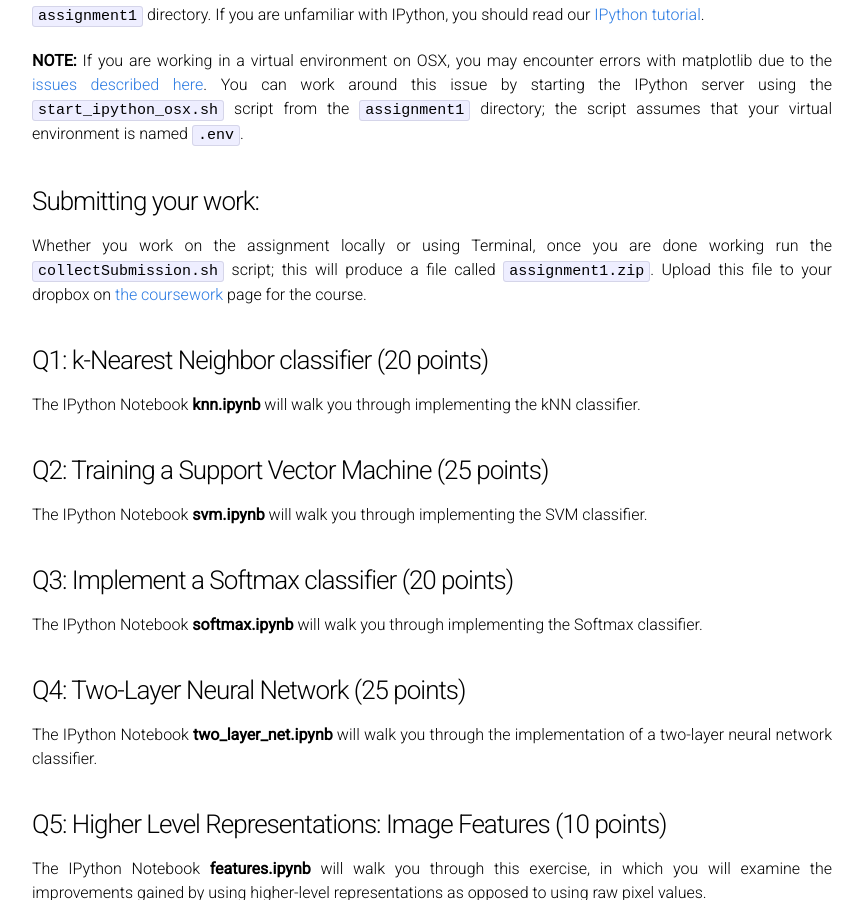
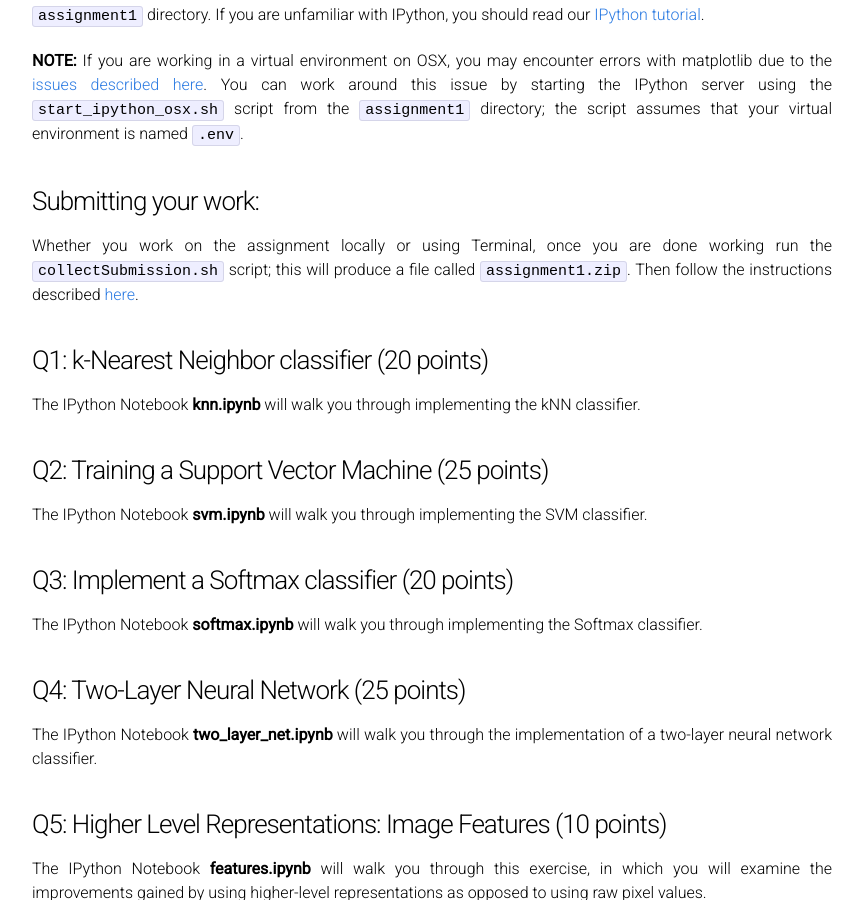
Before and after one commit to deep-learning-su/deep-learning-su.github.io, a Jekyll site: the page built from assignments/2017/assignment1.md, in a window 1280 px wide and 900 px high, scrolled down 1295 px. Shown: the whole window, without its empty margins (208-1071 px from the left). Built offline with Jekyll 4.4.1, drawn with Linux system fonts in a browser that asks for light colours.

Commit message:
updated assignment 1

```diff
--- a/assignments/2017/assignment1.md
+++ b/assignments/2017/assignment1.md
@@ -17,7 +17,7 @@ In this assignment you will practice putting together a simple image classificat
 - get a basic understanding of performance improvements from using **higher-level representations** than raw pixels (e.g. color histograms, Histogram of Gradient (HOG) features)
 
 ### Working locally
-Get the code as a zip file [here](http://cs231n.stanford.edu/assignments/2017/spring1617_assignment1.zip). As for the dependencies:
+Get the code as a zip file [here](https://drive.google.com/file/d/1nVNYdEgm2Z7Ze2gzuoz9JLdOTXtt3hxu/view?usp=sharing). As for the dependencies:
 
 **Installing Python 3.5+:**
 To use python3, make sure to install version 3.5 or 3.6 on your local machine. If you are on Mac OS X, you can do this using [Homebrew](https://brew.sh) with `brew install python3`. You can find instructions for Ubuntu [here](https://www.digitalocean.com/community/tutorials/how-to-install-python-3-and-set-up-a-local-programming-environment-on-ubuntu-16-04).
@@ -62,9 +62,7 @@ errors with matplotlib due to the [issues described here](http://matplotlib.org/
 ### Submitting your work:
 Whether you work on the assignment locally or using Terminal, once you are done
 working run the `collectSubmission.sh` script; this will produce a file called
-`assignment1.zip`. Upload this file to your dropbox on
-[the coursework](https://coursework.stanford.edu/portal/site/W16-CS-231N-01/)
-page for the course.
+`assignment1.zip`. Then follow the instructions described [here](https://deep-learning-su.github.io/assignment-requirements/).
 
 ### Q1: k-Nearest Neighbor classifier (20 points)
 
```
